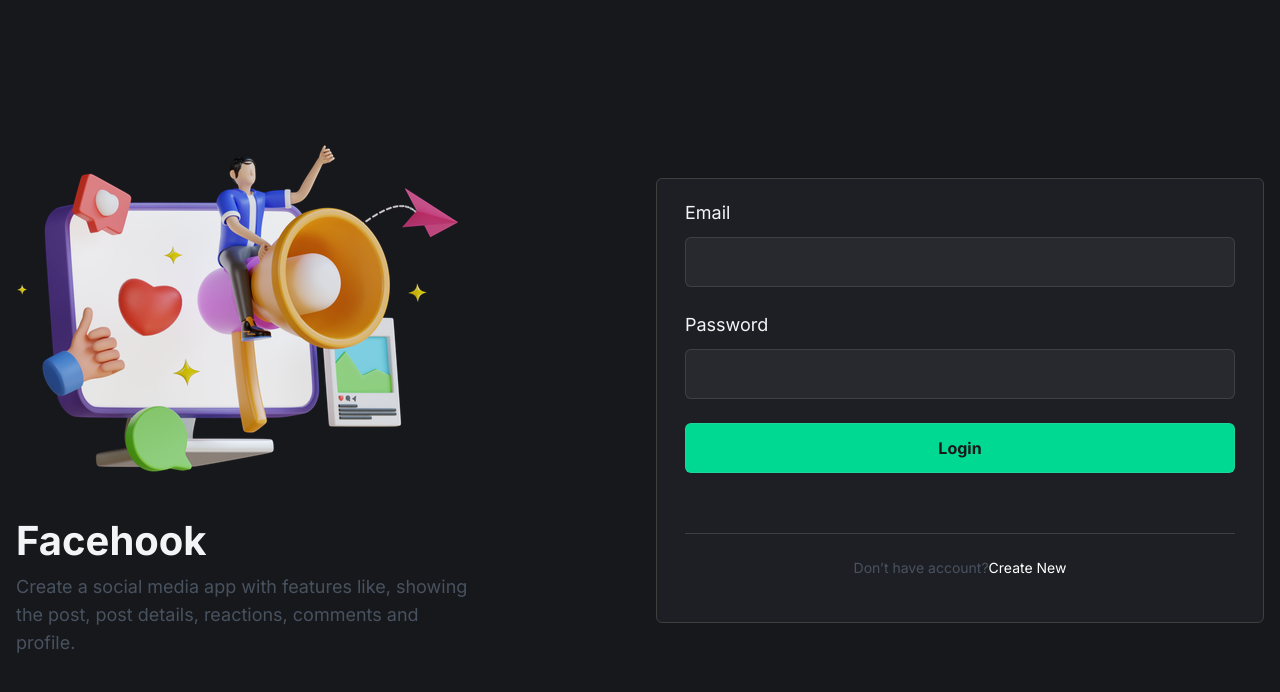
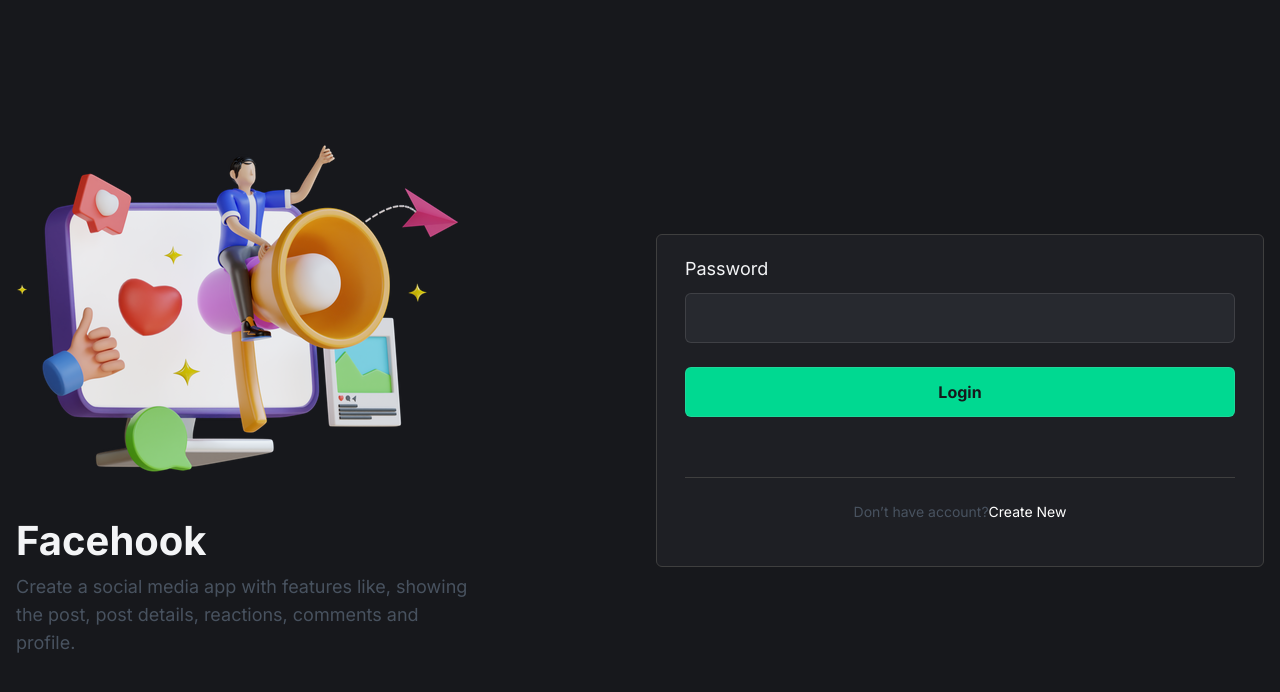
Before and after one commit to saadsrabon/FaceHook, a React (Vite) app: page /login in a window 1280 px wide. Shown: the top 692 px of the page. Built offline with nearby package versions, Linux system fonts and the light colour scheme.

Commit message:
Get Child Id Functions added

```diff
--- /dev/null
+++ b/src/components/auth/LoginForm.jsx
@@ -0,0 +1,29 @@
+
+
+const LoginForm = () => {
+  return (
+    <form className="border-b border-[#3F3F3F] pb-10 lg:pb-[60px]">
+    {/* <!-- email --> */}
+
+    {/* <!-- password --> */}
+    <div className="form-control">
+        <label className="auth-label" htmlFor="email">Password</label>
+        <input
+            className="auth-input"
+            name="password"
+            type="password"
+            id="password"
+        />
+    </div>
+    {/* <!-- Submit --> */}
+    <button
+        className="auth-input bg-lwsGreen font-bold text-deepDark transition-all hover:opacity-90"
+        type="submit"
+    >
+        Login
+    </button>
+</form>
+  )
+}
+
+export default LoginForm
--- /dev/null
+++ b/src/components/common/Field.jsx
@@ -0,0 +1,27 @@
+/* eslint-disable react/prop-types */
+import React from "react";
+
+const Field = ({ label, htmlFor, children, error }) => {
+  const id = htmlFor || getChildId(children);
+  return (
+    <div className="form-control">
+      {label && (
+        <label className="auth-label" htmlFor={id}>
+          {label}
+        </label>
+      )}
+      <label className="auth-label" htmlFor="email">
+        Email
+      </label>
+      {children}
+      {error && <div className="text-red-500">{error?.message}</div>}
+    </div>
+  );
+};
+
+const getChildId = (children) => {
+  const child = React.Children.only(children);
+  return child.props.id;
+};
+
+export default Field;
--- a/src/pages/LoginPage.jsx
+++ b/src/pages/LoginPage.jsx
@@ -1,4 +1,5 @@
 import AuthIllustration from '../assets/images/auth_illustration.png'
+import LoginForm from '../components/auth/LoginForm'
 
 const LoginPage = () => {
     return (
@@ -25,35 +26,7 @@ const LoginPage = () => {
                     {/* <!-- illustration and title ends --> */}
                     {/* <!-- login form --> */}
                     <div className="card">
-                        <form className="border-b border-[#3F3F3F] pb-10 lg:pb-[60px]">
-                            {/* <!-- email --> */}
-                            <div className="form-control">
-                                <label className="auth-label" htmlFor="email">Email</label>
-                                <input
-                                    className="auth-input"
-                                    name="email"
-                                    type="email"
-                                    id="email"
-                                />
-                            </div>
-                            {/* <!-- password --> */}
-                            <div className="form-control">
-                                <label className="auth-label" htmlFor="email">Password</label>
-                                <input
-                                    className="auth-input"
-                                    name="password"
-                                    type="password"
-                                    id="password"
-                                />
-                            </div>
-                            {/* <!-- Submit --> */}
-                            <button
-                                className="auth-input bg-lwsGreen font-bold text-deepDark transition-all hover:opacity-90"
-                                type="submit"
-                            >
-                                Login
-                            </button>
-                        </form>
+                       <LoginForm/>
                         <div className="py-4 lg:py-6">
                             <p className="text-center text-xs text-gray-600/95 lg:text-sm">
                                 Don’t have account?
```
Also changed, not shown: src/components/auth/Logout.jsx (added).
